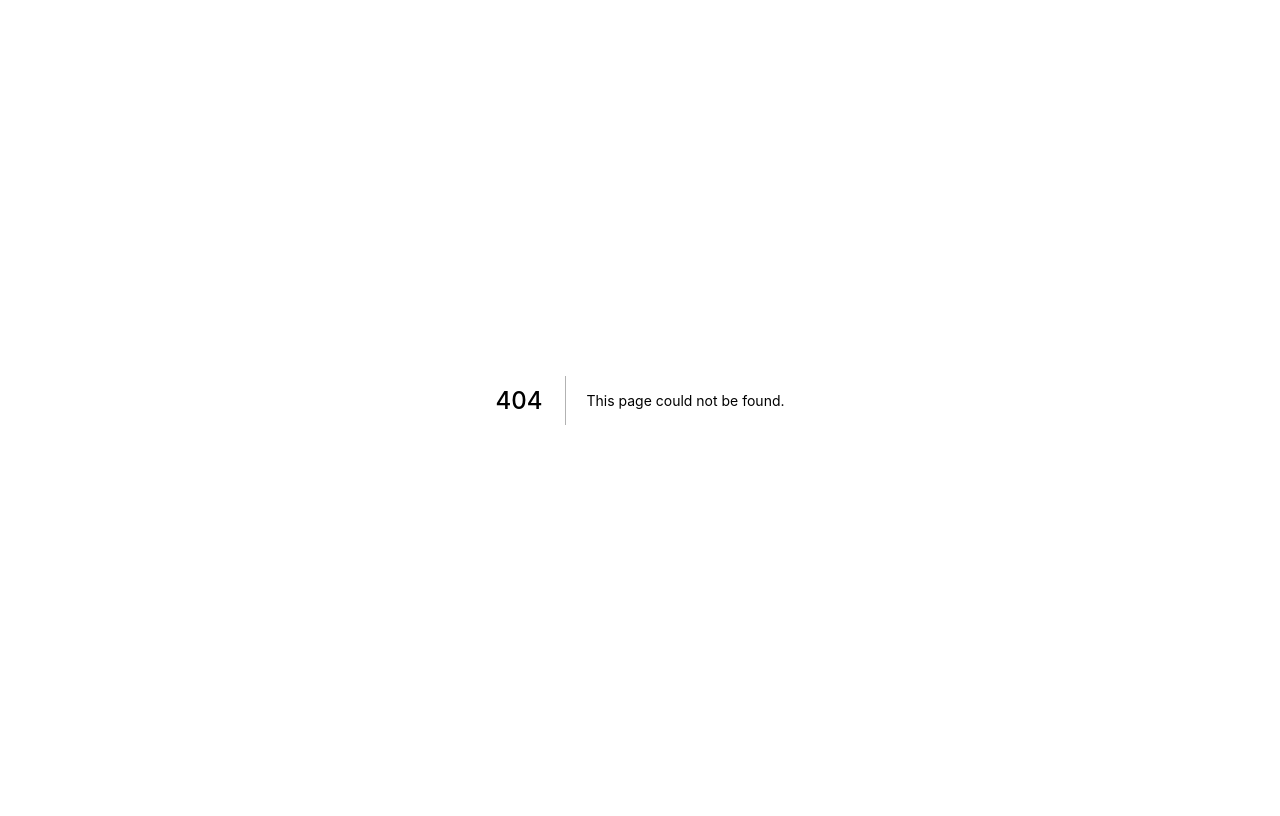
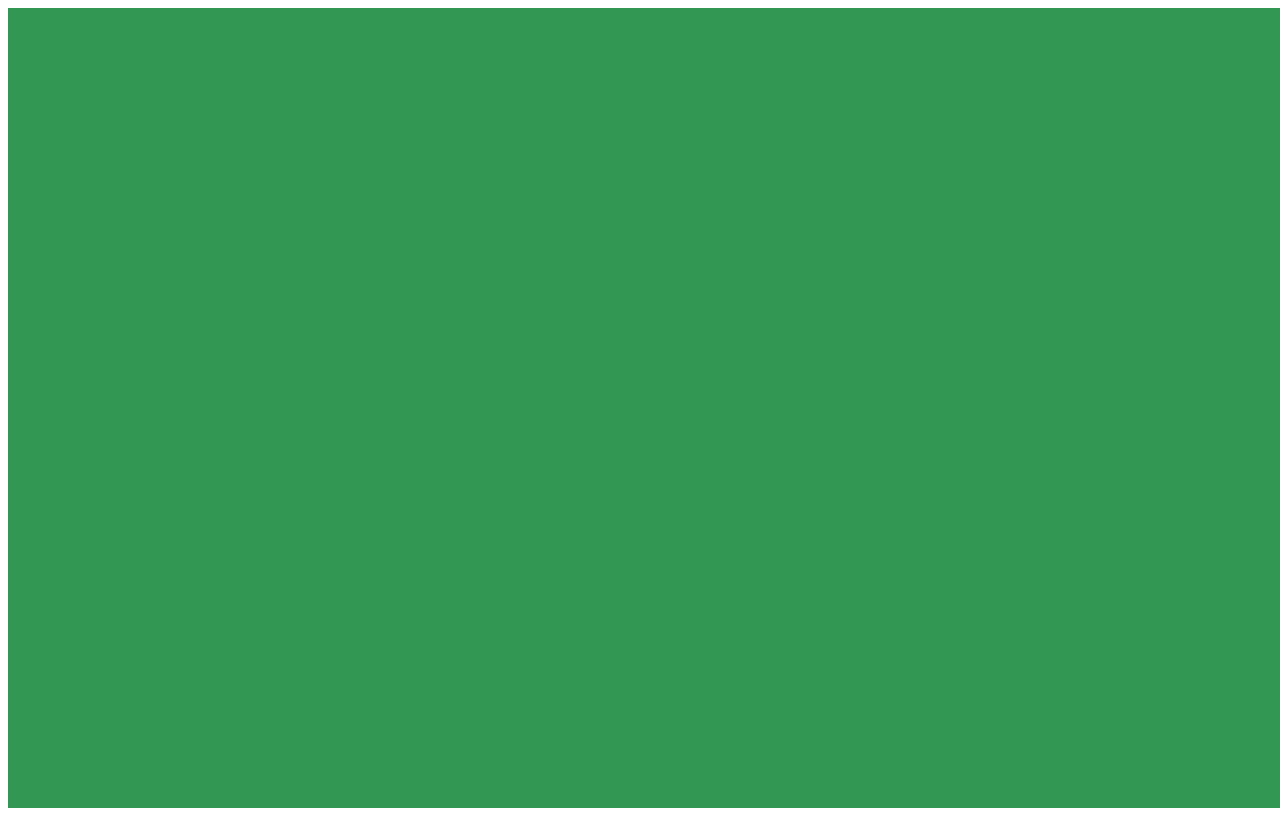
Before and after one commit to vianaz/FF-Hackaton, a Next.js app in the folder front/: page /personal in a window 1280 px wide. Before the commit this address had no page. Built offline with nearby package versions, Linux system fonts and the light colour scheme.

Commit message:
save changes

```diff
--- /dev/null
+++ b/front/src/components/personalInfoComponents/personalInfoComponent.jsx
@@ -0,0 +1,3 @@
+export default function PersonalComponent() {
+    return <div>oi</div>
+}
--- /dev/null
+++ b/front/src/pages/personal/index.jsx
@@ -0,0 +1,11 @@
+import styled from 'styled-components';
+
+export default function PersonalInfo() {
+    return <Main></Main>
+}
+
+const Main = styled.main`
+  min-width: 100vw;
+  min-height: 100vh;
+  background-color: #329752;
+`;
```
